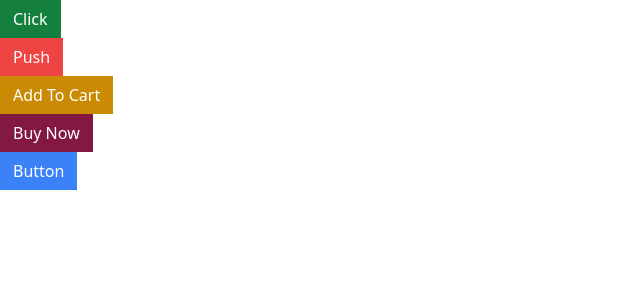
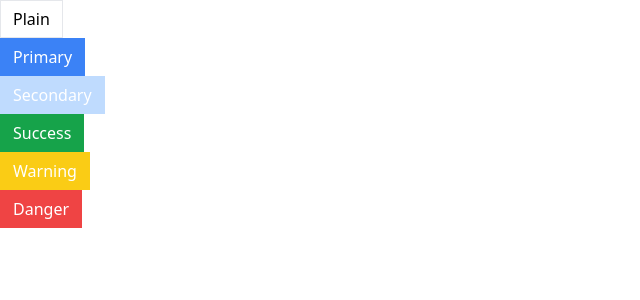
Before and after one commit to Dmitry1007/common-ui-components, a React (Create React App) app: page / in a window 1280 px wide. Shown: the top 300 px of the page, without its empty margins (0-640 px from the left). Built offline with nearby package versions, Linux system fonts and the light colour scheme.

Commit message:
Setup better colors

```diff
--- a/src/App.js
+++ b/src/App.js
@@ -4,19 +4,34 @@ function App() {
   return (
     <div>
       <div>
-        <Button success rounded outline>Click</Button>
+        <Button>
+          Plain
+        </Button>
       </div>
       <div>
-        <Button danger outline>Push</Button>
+        <Button primary rounded outline>
+          Primary
+        </Button>
       </div>
       <div>
-        <Button warning>Add To Cart</Button>
+        <Button secondary outline>
+          Secondary
+        </Button>
       </div>
       <div>
-        <Button secondary outline>Buy Now</Button>
+        <Button success>
+          Success
+        </Button>
       </div>
       <div>
-        <Button primary rounded>Button</Button>
+        <Button warning outline>
+          Warning
+        </Button>
+      </div>
+      <div>
+        <Button danger rounded>
+          Danger
+        </Button>
       </div>
     </div>
   );
--- a/src/Button.js
+++ b/src/Button.js
@@ -16,9 +16,9 @@ function Button({
 
   const classes = className("px-3 py-1.5 border", {
     "border-blue-500 bg-blue-500 text-white": primary,
-    "border-pink-900 bg-pink-900 text-white": secondary,
-    "border-green-700 bg-green-700 text-white": success,
-    "border-yellow-600 bg-yellow-600 text-white": warning,
+    "border-blue-200 bg-blue-200 text-white": secondary,
+    "border-green-600 bg-green-600 text-white": success,
+    "border-yellow-400 bg-yellow-400 text-white": warning,
     "border-red-500 bg-red-500 text-white": danger,
   });
 
```
